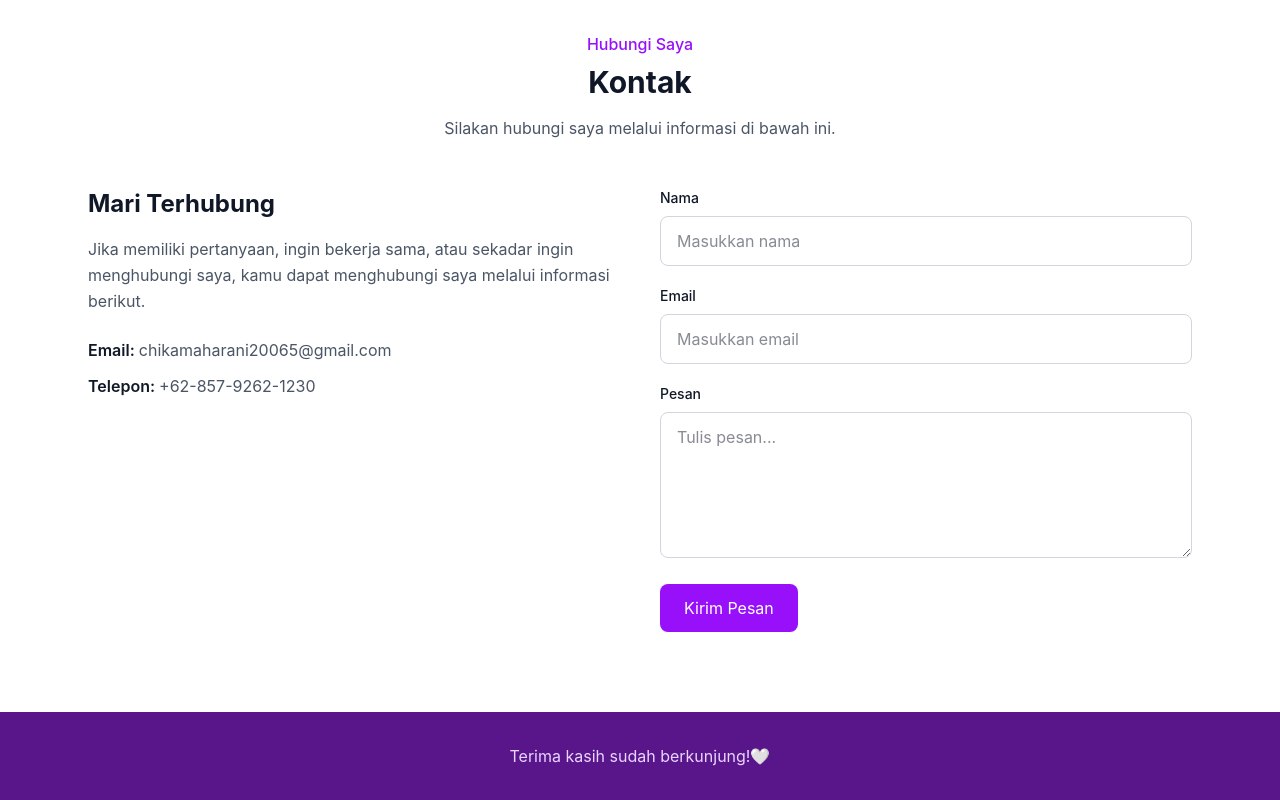
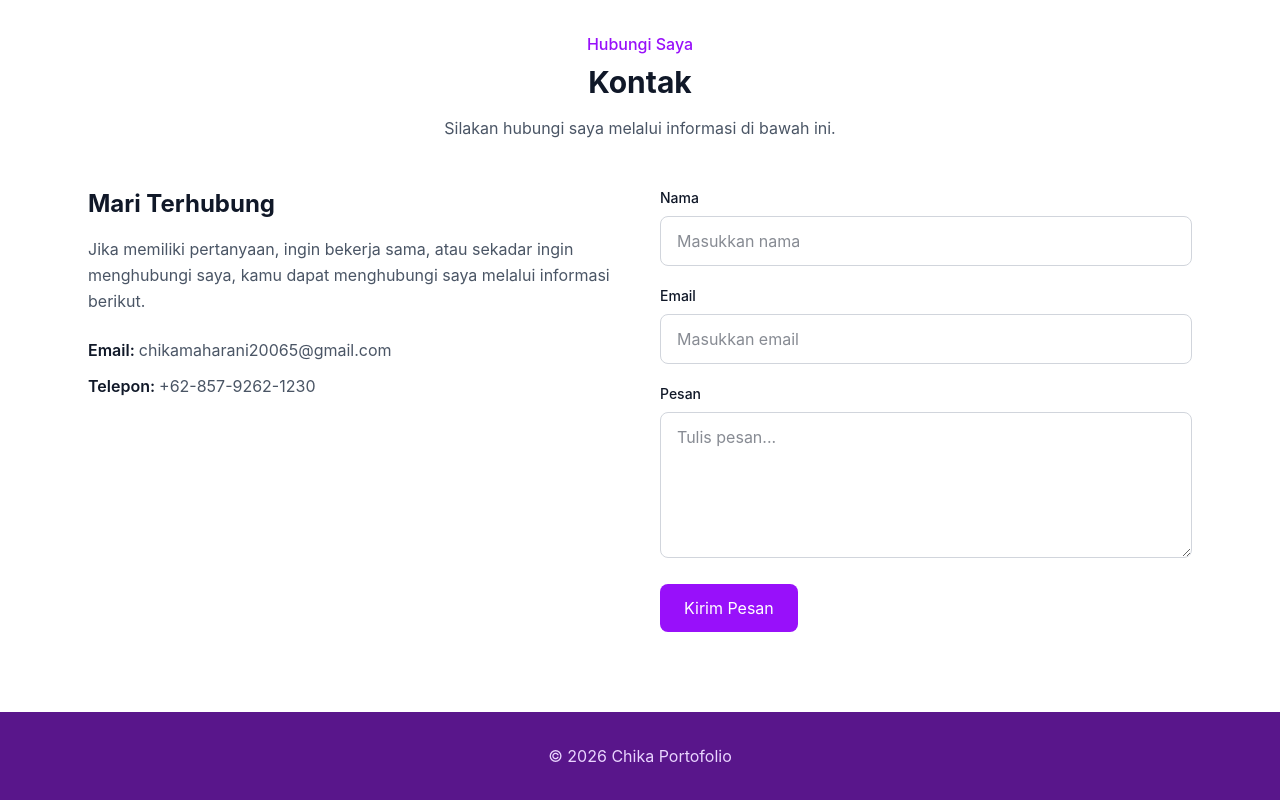
Before and after one commit to chikamaharani-code/portofolio-chika, a website: page index.html in a window 1280 px wide. Shown: the part 2337-3137 px from the top of the page. Drawn offline with Linux system fonts and the light colour scheme.

```diff
--- a/index.html
+++ b/index.html
@@ -568,7 +568,7 @@
         <div class="max-w-6xl mx-auto px-6 text-center">
 
             <p class="text-purple-200">
-                Terima kasih sudah berkunjung!🤍
+                © 2026 Chika Portofolio
             </p>
 
         </div>
```
